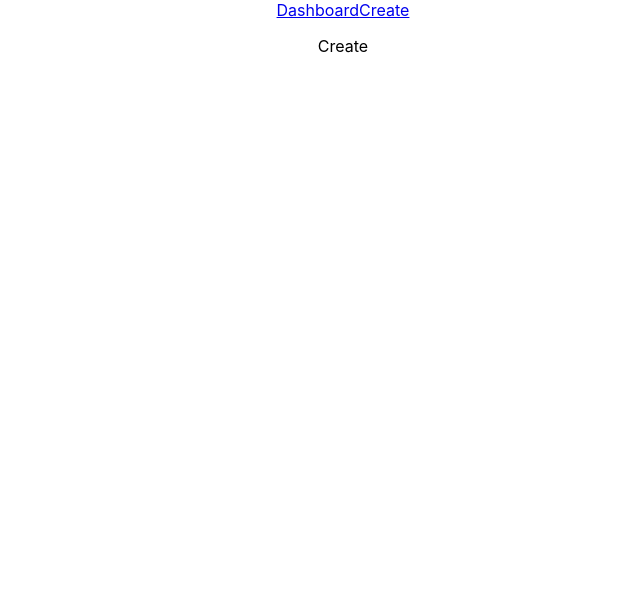
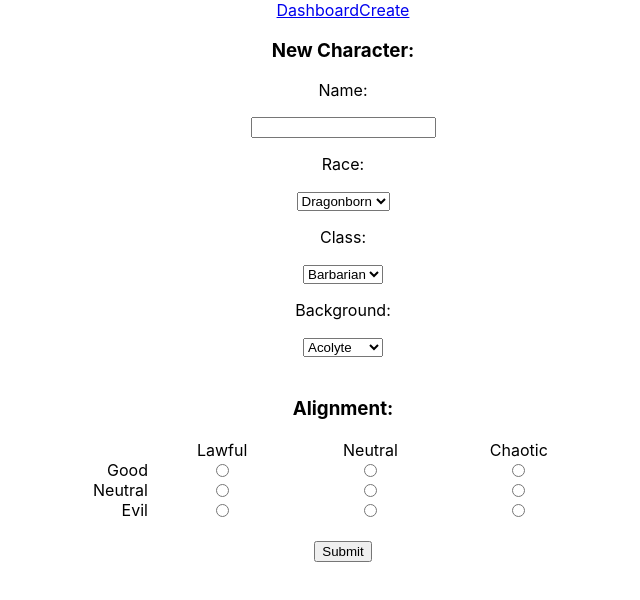
Before and after one commit to AdamHG2411/dnd-characters, a React (Create React App) app: page /new in a window 1280 px wide. Shown: the top 600 px of the page, without its empty margins (297-937 px from the left). Built offline with nearby package versions, Linux system fonts and the light colour scheme; no server answers.

Commit message:
fix create page

```diff
--- a/src/App.js
+++ b/src/App.js
@@ -6,12 +6,45 @@ import Show from './pages/Show/Show.js';
 import Create from './pages/Create/Create.js';
 import Edit from './pages/Edit/Edit.js';
 import './App.css';
+const axios = require('axios');
 
 class App extends Component {
 	constructor(props) {
 		super(props);
 		console.log(this.props);
+		this.state = {
+			characters: null
+		};
+		this.newCharacter = this.newCharacter.bind(this);
+		this.fetchAll = this.fetchAll.bind(this);
+		this.delete = this.delete.bind(this);
 	}
+
+	fetchAll() {
+		console.log('App: fetchAll');
+		axios.get('http://localhost:3001/characters/').then((res) => {
+			this.setState({ characters: res.data });
+		});
+	}
+
+	newCharacter(input) {
+		console.log('App: newCharacter');
+		axios
+			.post('http://localhost:3001/characters/', input)
+			.then((res) => {
+				console.log(res);
+			})
+			.then(() => {
+				this.fetchAll();
+			});
+	}
+
+	delete(id) {
+		axios.delete(`http://localhost:3001/characters/${id}`).then(() => {
+			this.fetchAll();
+		});
+	}
+
 	render() {
 		return (
 			<div className="App">
@@ -22,28 +55,28 @@ class App extends Component {
 							exact
 							path="/"
 							render={() => {
-								return <Dashboard />;
+								return <Dashboard {...this.state} delete={this.delete} />;
 							}}
 						/>
 						<Route
 							exact
 							path="/:id/show"
-							render={() => {
-								return <Show />;
+							render={(routerProps) => {
+								return <Show {...this.state} {...routerProps} delete={this.delete} />;
 							}}
 						/>
 						<Route
 							exact
 							path="/new"
 							render={() => {
-								return <Create />;
+								return <Create newCharacter={this.newCharacter} />;
 							}}
 						/>
 						<Route
 							exact
 							path="/:id/edit"
-							render={() => {
-								return <Edit />;
+							render={(routerProps) => {
+								return <Edit {...this.state} {...routerProps} />;
 							}}
 						/>
 					</Switch>
@@ -51,6 +84,11 @@ class App extends Component {
 			</div>
 		);
 	}
+
+	componentDidMount() {
+		console.log('App: componentDidMount');
+		this.fetchAll();
+	}
 }
 
 export default App;
--- a/src/pages/Create/Create.css
+++ b/src/pages/Create/Create.css
@@ -0,0 +1,104 @@
+.Alignment-Grid {
+	display: grid;
+	grid-template-rows: auto auto 1fr 1fr 1fr;
+	grid-template-columns: auto 1fr 1fr 1fr;
+	width: 40%;
+	max-width: 500px;
+	margin: 20px auto;
+}
+
+.Alignment-Header {
+	grid-row: 1 / 2;
+	grid-column: 1 / 5;
+	margin: 20px auto;
+}
+
+.Lawful {
+	grid-row: 2 / 3;
+	grid-column: 2 / 3;
+	margin: auto;
+}
+
+.Neutral-Order {
+	grid-row: 2 / 3;
+	grid-column: 3 / 4;
+	margin: auto;
+}
+
+.Chaotic {
+	grid-row: 2 / 3;
+	grid-column: 4 / 5;
+	margin: auto;
+}
+
+.Good {
+	grid-row: 3 / 4;
+	grid-column: 1 / 2;
+	margin: auto 0 auto auto;
+}
+
+.Neutral-Morals {
+	grid-row: 4 / 5;
+	grid-column: 1 / 2;
+	margin: auto 0 auto auto;
+}
+
+.Evil {
+	grid-row: 5 / 6;
+	grid-column: 1 / 2;
+	margin: auto 0 auto auto;
+}
+
+.lawfulGood {
+	grid-row: 3 / 4;
+	grid-column: 2 / 3;
+	margin: auto;
+}
+
+.lawfulNeutral {
+	grid-row: 4 / 5;
+	grid-column: 2 / 3;
+	margin: auto;
+}
+
+.lawfulEvil {
+	grid-row: 5 / 6;
+	grid-column: 2 / 3;
+	margin: auto;
+}
+
+.neutralGood {
+	grid-row: 3 / 4;
+	grid-column: 3 / 4;
+	margin: auto;
+}
+
+.trueNeutral {
+	grid-row: 4 / 5;
+	grid-column: 3 / 4;
+	margin: auto;
+}
+
+.neutralEvil {
+	grid-row: 5 / 6;
+	grid-column: 3 / 4;
+	margin: auto;
+}
+
+.chaoticGood {
+	grid-row: 3 / 4;
+	grid-column: 4 / 5;
+	margin: auto;
+}
+
+.chaoticNeutral {
+	grid-row: 4 / 5;
+	grid-column: 4 / 5;
+	margin: auto;
+}
+
+.chaoticEvil {
+	grid-row: 5 / 6;
+	grid-column: 4 / 5;
+	margin: auto;
+}
--- a/src/pages/Create/Create.js
+++ b/src/pages/Create/Create.js
@@ -1,15 +1,173 @@
 import React, { Component } from 'react';
+import './Create.css';
 
 class Create extends Component {
 	constructor(props) {
 		super(props);
 		console.log(this.props);
+		this.state = {
+			name: null,
+			race: null,
+			class: null,
+			background: null,
+			alignment: null,
+			level: 1,
+			ability: {
+				str: null,
+				dex: null,
+				int: null,
+				wis: null,
+				con: null,
+				cha: null
+			},
+			proficiency: {
+				weapon: [],
+				armor: [],
+				skill: [],
+				save: []
+			}
+		};
+		this.handleChange = this.handleChange.bind(this);
+		this.submitForm = this.submitForm.bind(this);
+	}
+
+	handleChange(evt) {
+		let target = evt.target;
+		let name = target.name;
+		let value = target.value;
+		this.setState({ [name]: value });
+		console.log('change handled');
+	}
+
+	submitForm(evt) {
+		evt.preventDefault();
+		let newCharacter = {
+			name: this.state.name,
+			race: this.state.race,
+			class: this.state.class,
+			background: this.state.background,
+			alignment: this.state.alignment
+		};
+		this.props.newCharacter(newCharacter);
 	}
 
 	render() {
 		return (
 			<div>
-				<p>Create</p>
+				<form onSubmit={this.submitForm}>
+					<h3>New Character:</h3>
+					<p>Name:</p>
+					<input type="text" name="name" onChange={this.handleChange} />
+					<p>Race:</p>
+					<select name="race" onChange={this.handleChange}>
+						<option value="Dragonborn">Dragonborn</option>
+						<option value="Dwarf">Dwarf</option>
+						<option value="Elf">Elf</option>
+						<option value="Gnome">Gnome</option>
+						<option value="Half-elf">Half-elf</option>
+						<option value="Half-orc">Half-orc</option>
+						<option value="Halfling">Halfling</option>
+						<option value="Human">Human</option>
+						<option value="Tiefling">Tiefling</option>
+					</select>
+					<p>Class:</p>
+					<select name="class" onChange={this.handleChange}>
+						<option value="Barbarian">Barbarian</option>
+						<option value="Bard">Bard</option>
+						<option value="Cleric">Cleric</option>
+						<option value="Druid">Druid</option>
+						<option value="Fighter">Fighter</option>
+						<option value="Monk">Monk</option>
+						<option value="Paladin">Paladin</option>
+						<option value="Ranger">Ranger</option>
+						<option value="Rogue">Rogue</option>
+						<option value="Sorceror">Sorceror</option>
+						<option value="Warlock">Warlock</option>
+						<option value="Wizard">Wizard</option>
+					</select>
+					<p>Background:</p>
+					<select name="background" onChange={this.handleChange}>
+						<option value="Acolyte">Acolyte</option>
+						<option value="Criminal">Criminal</option>
+						<option value="FolkHero">Folk Hero</option>
+						<option value="Noble">Noble</option>
+						<option value="Sage">Sage</option>
+						<option value="Soldier">Soldier</option>
+					</select>
+					<div className="Alignment-Grid">
+						<h3 className="Alignment-Header">Alignment:</h3>
+						<p className="Lawful">Lawful</p>
+						<p className="Neutral-Order">Neutral</p>
+						<p className="Chaotic">Chaotic</p>
+						<p className="Good">Good</p>
+						<input
+							className="lawfulGood"
+							type="radio"
+							name="alignment"
+							value="Lawful Good"
+							onChange={this.handleChange}
+						/>
+						<input
+							className="neutralGood"
+							type="radio"
+							name="alignment"
+							value="Neutral Good"
+							onChange={this.handleChange}
+						/>
+						<input
+							className="chaoticGood"
+							type="radio"
+							name="alignment"
+							value="Chaotic Good"
+							onChange={this.handleChange}
+						/>
+						<p className="Neutral-Morals">Neutral</p>
+						<input
+							className="lawfulNeutral"
+							type="radio"
+							name="alignment"
+							value="Lawful Neutral"
+							onChange={this.handleChange}
+						/>
+						<input
+							className="trueNeutral"
+							type="radio"
+							name="alignment"
+							value="True Neutral"
+							onChange={this.handleChange}
+						/>
+						<input
+							className="chaoticNeutral"
+							type="radio"
+							name="alignment"
+							value="Chaotic Neutral"
+							onChange={this.handleChange}
+						/>
+						<p className="Evil">Evil</p>
+						<input
+							className="lawfulEvil"
+							type="radio"
+							name="alignment"
+							value="Lawful Evil"
+							onChange={this.handleChange}
+						/>
+						<input
+							className="neutralEvil"
+							type="radio"
+							name="alignment"
+							value="Neutral Evil"
+							onChange={this.handleChange}
+						/>
+						<input
+							className="chaoticEvil"
+							type="radio"
+							name="alignment"
+							value="Chaotic Evil"
+							onChange={this.handleChange}
+						/>
+					</div>
+					<input type="submit" />
+				</form>
 			</div>
 		);
 	}
--- a/src/pages/Dashboard/Dashboard.css
+++ b/src/pages/Dashboard/Dashboard.css
@@ -0,0 +1,31 @@
+.Dashboard-Characters {
+	display: flex;
+	flex-wrap: wrap;
+	margin: 20px auto;
+	width: 80%;
+	justify-content: center;
+}
+
+.Character-Card {
+	display: flex;
+	flex-direction: column;
+	padding: 2em;
+	margin: 20px;
+}
+
+.Character-Show,
+.Character-Edit {
+	background-color: #bbb;
+	color: teal;
+	font-weight: 800;
+	font-size: 1.4em;
+	margin: 10px auto;
+}
+
+.Character-Delete {
+	background-color: #222;
+	color: #ee4411;
+	font-weight: 800;
+	font-size: 1.4em;
+	margin: 10px auto;
+}
--- a/src/pages/Dashboard/Dashboard.js
+++ b/src/pages/Dashboard/Dashboard.js
@@ -1,44 +1,49 @@
 import React, { Component } from 'react';
-const axios = require('axios');
+import { Link } from 'react-router-dom';
+import './Dashboard.css';
 
 class Dashboard extends Component {
 	constructor(props) {
 		super(props);
 		console.log(this.props);
-		this.state = {
-			characters: null
-		};
+		this.clickDelete = this.clickDelete.bind(this);
+	}
+
+	clickDelete(evt) {
+		console.log(`deleting ${evt.target.value}`);
+		this.props.delete(evt.target.value);
 	}
 
 	render() {
 		console.log('Dashboard: render');
 		let characterCards = [];
-		if (this.state.characters) {
-			console.log(this.state.characters);
-			characterCards = this.state.characters.data.map((character) => {
+		if (this.props.characters) {
+			console.log(this.props.characters);
+			characterCards = this.props.characters.sort((a, b) => (a.name > b.name ? 1 : -1)).map((character, i) => {
 				return (
-					<div className="Character-Card">
+					<div className="Character-Card" key={i}>
 						<h2 className="Character-Name">{character.name}</h2>
 						<p className="Character-Desc">
 							<em>
 								{character.race} {character.class} (lvl. {character.level})
 							</em>
 						</p>
+						<Link to={`/${character._id}/show`}>
+							<button className="Character-Show">Show</button>
+						</Link>
+						<Link to={`/${character._id}/edit`}>
+							<button className="Character-Edit">Edit</button>
+						</Link>
+						<button className="Character-Delete" onClick={this.clickDelete} value={character._id}>
+							Delete
+						</button>
 					</div>
 				);
 			});
 		} else {
 			characterCards = <p>Loading...</p>;
 		}
-		return <div>{characterCards}</div>;
-	}
-
-	componentDidMount() {
-		console.log('Dashboard: componentDidMount');
-		axios.get('http://localhost:3001/characters').then((res) => {
-			console.log(res);
-			this.setState({ characters: res });
-		});
+		return <div className="Dashboard-Characters">{characterCards}</div>;
 	}
 }
 
--- a/src/pages/Show/Show.js
+++ b/src/pages/Show/Show.js
@@ -1,17 +1,43 @@
 import React, { Component } from 'react';
+import axios from 'axios';
 
 class Show extends Component {
 	constructor(props) {
 		super(props);
 		console.log(this.props);
+		this.state = {
+			character: null
+		};
 	}
 
 	render() {
-		return (
-			<div>
-				<p>Show</p>
-			</div>
-		);
+		console.log('Show: render');
+		let content;
+		if (this.state.character) {
+			let character = this.state.character;
+			content = (
+				<div>
+					<h2>{character.name}</h2>
+					<h3>
+						Level {character.level} {character.race} {character.class}
+					</h3>
+					<p>{character.alignment}</p>
+					<p>{character.background}</p>
+					<p />
+				</div>
+			);
+		} else {
+			content = <p>Loading...</p>;
+		}
+		return content;
+	}
+
+	componentDidMount() {
+		console.log('Show: componentDidMount');
+		axios.get(`http://localhost:3001/characters/${this.props.match.params.id}/`).then((res) => {
+			this.setState({ character: res.data });
+		});
+		// this.setState({ character });
 	}
 }
 
```
